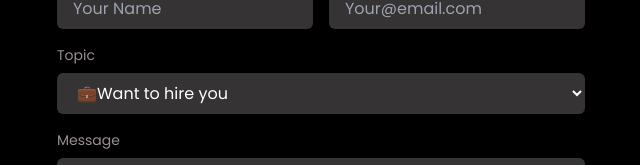
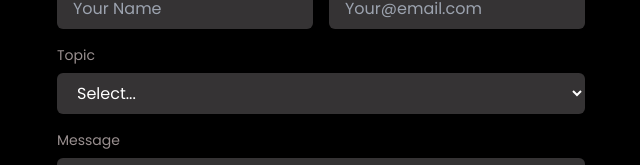
Before and after one commit to Sanket2060/SanketPortfolio1, a React (Vite) app: page / in a window 1280 px wide. Shown: the part 2157-2322 px from the top of the page, without its empty margins (511-1151 px from the left). Built offline with nearby package versions, Linux system fonts and the light colour scheme.

Commit message:
Add emailjs integration to Contactme component for form submissions

```diff
--- a/package.json
+++ b/package.json
@@ -13,6 +13,7 @@
     "deploy": "gh-pages -d dist -b gh-pages"
   },
   "dependencies": {
+    "emailjs-com": "^3.2.0",
     "lucide-react": "^0.460.0",
     "react": "^18.3.1",
     "react-dom": "^18.3.1",
--- a/src/components/Contactme.tsx
+++ b/src/components/Contactme.tsx
@@ -1,4 +1,43 @@
+import React, { useState } from "react";
+import emailjs from "emailjs-com";
+
 const Contactme = () => {
+  const [formData, setFormData] = useState({
+    name: "",
+    email: "",
+    topic: "",
+    message: "",
+  });
+
+  const [status, setStatus] = useState("");
+
+  const handleChange = (
+    e: React.ChangeEvent<
+      HTMLInputElement | HTMLTextAreaElement | HTMLSelectElement
+    >
+  ) => {
+    setFormData({ ...formData, [e.target.name]: e.target.value });
+  };
+
+  const handleSubmit = (e: React.FormEvent<HTMLFormElement>) => {
+    e.preventDefault();
+
+    // Replace these with your EmailJS details
+    const serviceID = "service_i4vd3cd";
+    const templateID = "template_s6ake5i";
+    const publicKey = "eBUgxCgmuQU0DTzRM";
+
+    emailjs.send(serviceID, templateID, formData, publicKey).then(
+      () => {
+        setStatus("Message sent successfully!");
+        setFormData({ name: "", email: "", topic: "", message: "" });
+      },
+      () => {
+        setStatus("Failed to send message. Please try again later.");
+      }
+    );
+  };
+
   return (
     <div className="mt-12 lg:px-20">
       <div className="topic font-bold text-5xl">
@@ -6,23 +45,34 @@ const Contactme = () => {
         <div className="text-[#353334] mx-auto text-center">TOGETHER</div>
       </div>
       <div className="mt-10 flex items-center justify-center bg-black">
-        <form className="w-full p-6 rounded-lg shadow-md">
+        <form
+          className="w-full p-6 rounded-lg shadow-md"
+          onSubmit={handleSubmit}
+        >
           {/* Name and Email */}
           <div className="grid grid-cols-1 md:grid-cols-2 gap-4 mb-4">
             <div>
               <label className="block text-[#998f8f] text-sm mb-2">Name</label>
               <input
                 type="text"
+                name="name"
                 placeholder="Your Name"
+                value={formData.name}
+                onChange={handleChange}
                 className="w-full px-4 py-2 bg-[#353334] text-white rounded-md outline-none focus:ring-2 focus:ring-orange-500"
+                required
               />
             </div>
             <div>
               <label className="block text-[#998f8f] text-sm mb-2">Email</label>
               <input
                 type="email"
+                name="email"
                 placeholder="Your@email.com"
+                value={formData.email}
+                onChange={handleChange}
                 className="w-full px-4 py-2 bg-[#353334] text-white rounded-md outline-none focus:ring-2 focus:ring-orange-500"
+                required
               />
             </div>
           </div>
@@ -30,13 +80,19 @@ const Contactme = () => {
           {/* Topic */}
           <div className="mb-4">
             <label className="block text-[#998f8f] text-sm mb-2">Topic</label>
-            <select className="w-full px-4 py-2 bg-[#353334] text-white rounded-md outline-none focus:ring-2 focus:ring-orange-500">
+            <select
+              name="topic"
+              value={formData.topic}
+              onChange={handleChange}
+              className="w-full px-4 py-2 bg-[#353334] text-white rounded-md outline-none focus:ring-2 focus:ring-orange-500"
+              required
+            >
               <option value="" disabled>
                 Select...
               </option>
-              <option value="budget3">💼Want to hire you</option>
-              <option value="budget2">💻Freelancing work</option>
-              <option value="budget1">🧋Random guff-gaff</option>
+              <option value="Want to hire you">💼Want to hire you</option>
+              <option value="Freelancing work">💻Freelancing work</option>
+              <option value="Random guff-gaff">🧋Random guff-gaff</option>
             </select>
           </div>
 
@@ -44,8 +100,12 @@ const Contactme = () => {
           <div className="mb-6">
             <label className="block text-[#998f8f] text-sm mb-2">Message</label>
             <textarea
+              name="message"
               placeholder="Message"
+              value={formData.message}
+              onChange={handleChange}
               className="w-full h-32 px-4 py-2 bg-[#353334] text-white rounded-md outline-none resize-none focus:ring-2 focus:ring-orange-500"
+              required
             ></textarea>
           </div>
 
@@ -56,6 +116,9 @@ const Contactme = () => {
           >
             Submit
           </button>
+
+          {/* Status Message */}
+          {status && <p className="text-center mt-4 text-white">{status}</p>}
         </form>
       </div>
     </div>
```
Also changed, not shown: 1 other file (tests, documents, lock files or other folders).
